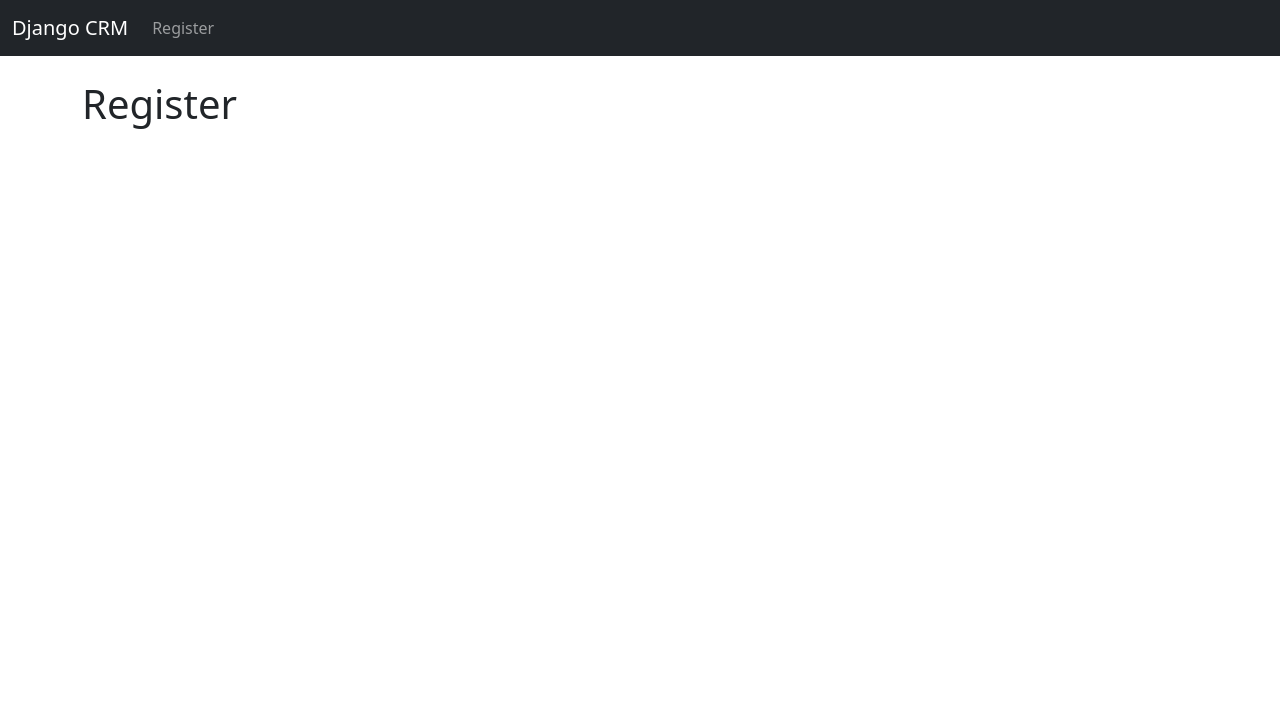
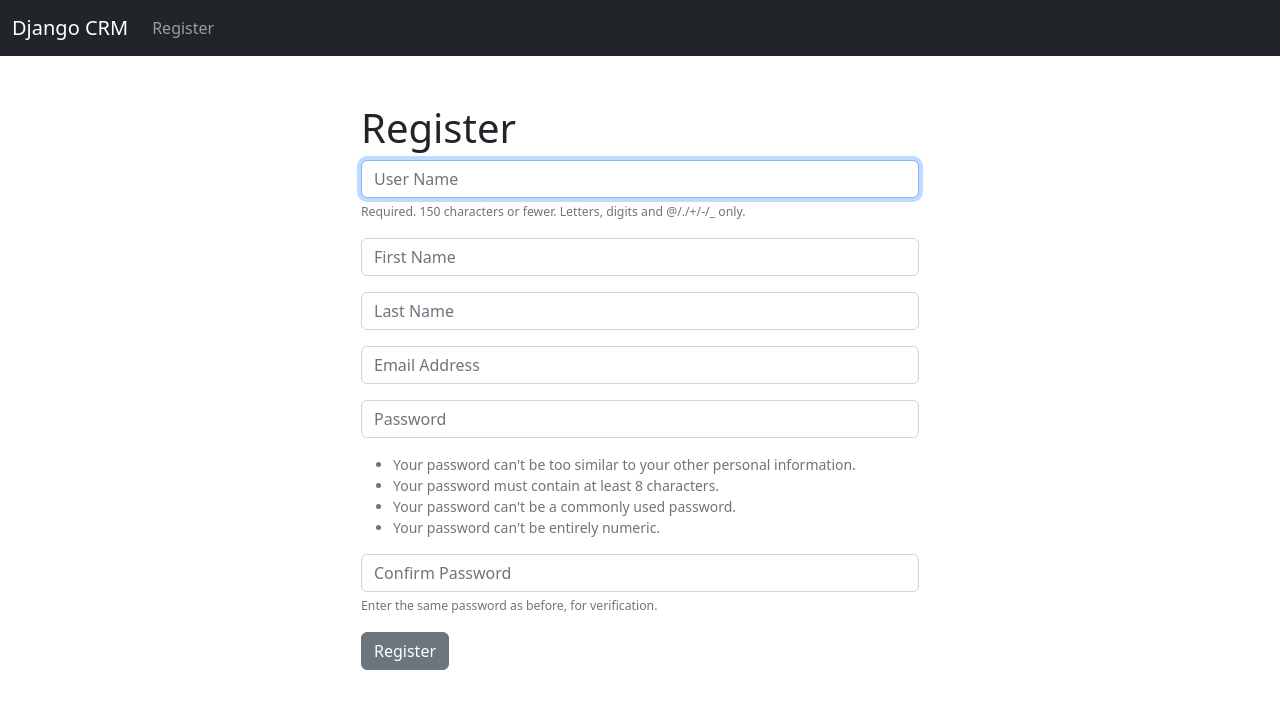
Before and after one commit to Yashar1989/Django-CRM, a Django app: page /register/ in a window 1280 px wide. Shown: the top 709 px of the page. Run offline with Django 3.2, Linux system fonts and the light colour scheme.

Commit message:
add registrations view

```diff
--- a/templates/website/register.html
+++ b/templates/website/register.html
@@ -1,7 +1,26 @@
 {% extends 'website/base.html' %}
 
 {% block content %}
-<h1>Register</h1>
 
+<br/>
+<div class="col-md-6 offset-md-3">
+    <h1>Register</h1>
+    <form method="POST" action="{% url 'register' %}">
+        {% csrf_token %}
+        {% if form.errors %}
+			<div class="alert alert-warning alert-dismissible fade show" role="alert">
+			  Your Form Has Errors
+			  {% for field in form %}
+			  	{% if field.errors %}
+			  		{{ field.errors }}
+			  	{% endif %}
+			  {% endfor %}
+			  <button type="button" class="btn-close" data-bs-dismiss="alert" aria-label="Close"></button>
+			</div>
+		{% endif %}
+        {{ form.as_p }}
+        <button type="submit" class="btn btn-secondary">Register</button>
+    </form>
+</div>
 
 {% endblock %}
--- a/website/forms.py
+++ b/website/forms.py
@@ -4,9 +4,9 @@ from django import forms
 
 
 class SignUpForm(UserCreationForm):
-    email = forms.EmailField(label="", widget=forms.TextInput(attrs={'class': 'form-control'}))
-    first_name = forms.CharField(max_length=100, widget=forms.TextInput(attrs={'class': 'form-control','placeholder': 'First Name'}))
-    last_name = forms.CharField(max_length=250, widget=forms.TextInput(attrs={'class': 'form-control','placeholder': 'Last Name'}))
+    email = forms.EmailField(label="", widget=forms.TextInput(attrs={'class': 'form-control', 'placeholder': "Email Address"}))
+    first_name = forms.CharField(label="", max_length=100, widget=forms.TextInput(attrs={'class': 'form-control','placeholder': 'First Name'}))
+    last_name = forms.CharField(label="", max_length=250, widget=forms.TextInput(attrs={'class': 'form-control','placeholder': 'Last Name'}))
 
     class Meta:
         model = User
--- a/website/views.py
+++ b/website/views.py
@@ -1,7 +1,7 @@
 from django.shortcuts import render, redirect
 from django.contrib.auth import authenticate, login, logout
 from django.contrib import messages
-
+from .forms import SignUpForm
 
 def home(request):
     if request.method == 'POST':
@@ -28,4 +28,18 @@ def logout_user(request):
     return redirect('home')
 
 def register_user(request):
-    return render(request, 'website/register.html', {})
+    if request.method == 'POST':
+        form = SignUpForm(request.POST)
+        if form.is_valid():
+            form.save()
+            # authenticate and login
+            username = form.cleaned_data['username']
+            password = form.cleaned_data['password1']
+            user = authenticate(username=username, password=password)
+            login(request, user)
+            messages.success(request, "You Have Successfully Registered! Welcome")
+            return redirect('home')
+    else:
+        form = SignUpForm()
+        return render(request, 'website/register.html', {'form': form})
+    return render(request, 'website/register.html', {'form': form})
```
